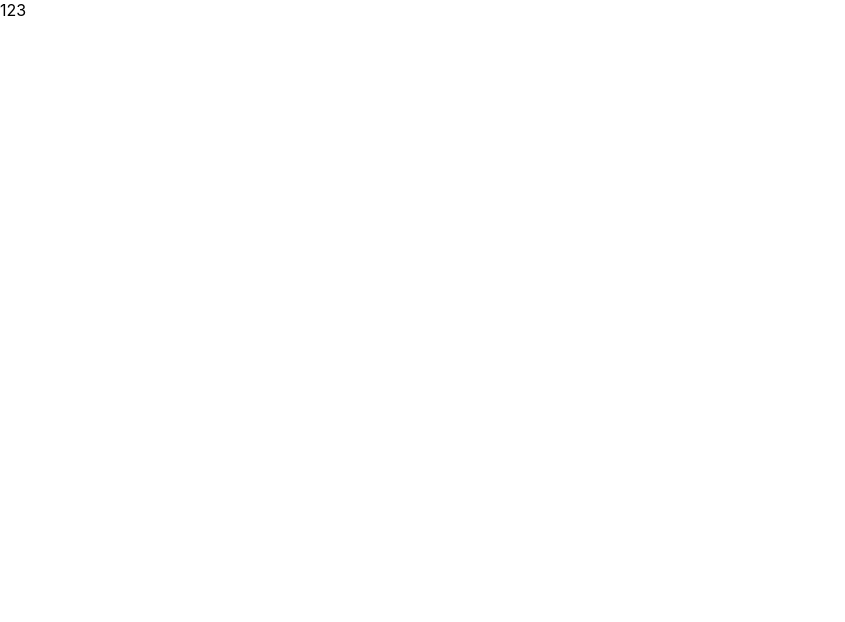
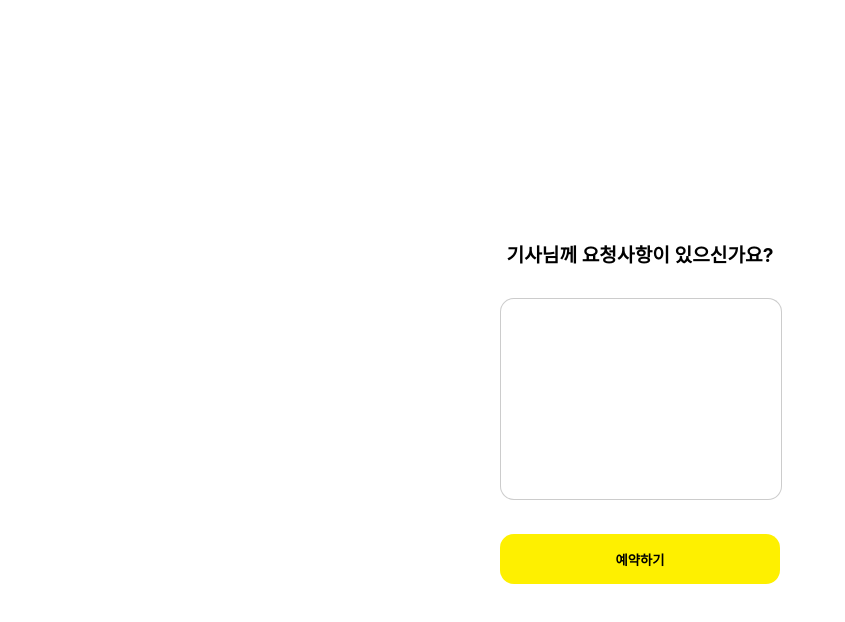
Before and after one commit to youngkwon02/JunctionX-MAEMO, a React (Create React App) app in the folder frontend/maemo-fe/: page /request in a window 1280 px wide. Shown: the top 622 px of the page, without its empty margins (0-845 px from the left). Built offline with nearby package versions, Linux system fonts and the light colour scheme; sample sign-in values are in the browser's storage.

Commit message:
refactor : requestView

```diff
--- /dev/null
+++ b/frontend/maemo-fe/src/components/RequestView/button/booking.jsx
@@ -0,0 +1,23 @@
+import React from 'react'
+import styled from 'styled-components';
+
+const StyledBookingButton = styled.button`
+    width: 100%;
+    height: 50px;
+    background-color: #fef000;
+    color: black;
+    border: none;
+    font-weight: bold;
+    margin-top: 30px;
+    border-radius: 14px;
+`;
+
+const BookingButton = ({children, ...props}) => {
+    return (
+        <StyledBookingButton onClick={props.onClick} type="submit">
+        {children}
+        </StyledBookingButton>
+    )
+}
+
+export default BookingButton;
--- /dev/null
+++ b/frontend/maemo-fe/src/components/RequestView/div/container.jsx
@@ -0,0 +1,27 @@
+import React from 'react';
+import styled from 'styled-components';
+
+const StyledContainer = styled.div`
+    text-align: center;
+    padding: 20px;
+    width: 280px;
+    height: 300px;
+    margin: auto;
+    position: absolute;
+    top: 50%;
+    left: 50%;
+    margin-top: -180px;
+    margin-left: -160px;
+`;
+
+const Container = ({children, ...props}) => {
+    return (
+        <>
+          <StyledContainer>
+          {children}
+          </StyledContainer>
+        </>
+    )
+}
+
+export default Container;
--- /dev/null
+++ b/frontend/maemo-fe/src/components/RequestView/div/hello.jsx
@@ -0,0 +1,25 @@
+import React from 'react';
+import styled from 'styled-components';
+
+const StyledHello = styled.div`
+    color: black;
+    font-weight: bold;
+    border: none;
+    font-size: 1.2em;
+		word-break: keep-all;
+    margin-bottom: 30px;
+    text-align: center;
+`;
+
+const Hello = ({children}) => {
+    return (
+        <>
+        	<StyledHello>
+          기사님께 요청사항이 있으신가요?
+          {children}
+          </StyledHello>
+        </>
+    )
+}
+
+export default Hello;
--- /dev/null
+++ b/frontend/maemo-fe/src/components/RequestView/input/textarea.jsx
@@ -0,0 +1,26 @@
+import React from 'react';
+import styled from 'styled-components';
+
+const StyledTextArea = styled.textarea`
+    color: black;
+    border: none;
+		word-break: keep-all;
+    width: calc(100% - 40px);
+    height: 160px;
+    border: 1px solid rgba(0, 0, 0, .2);
+    border-radius: 14px;
+    resize: none;
+    padding: 20px;
+`;
+
+const TextArea = ({children, ...props}) => {
+    return (
+        <>
+        	<StyledTextArea onChange={props.onChange}>
+          {children}
+          </StyledTextArea>
+        </>
+    )
+}
+
+export default TextArea;
--- a/frontend/maemo-fe/src/views/RequestView.jsx
+++ b/frontend/maemo-fe/src/views/RequestView.jsx
@@ -1,11 +1,29 @@
-import React from 'react'
+import React, {useState} from 'react'
+import Container from '../components/RequestView/div/container'
+import Hello from '../components/RequestView/div/hello'
+import TextArea from '../components/RequestView/input/textarea'
+import BookingButton from '../components/RequestView/button/booking'
 import {useLocation} from 'react-router-dom'
 
 const RequestView = () => {
   const location = useLocation()
+  const [msg, setMsg] = useState("")
   console.log(location.state)
+  const requestHandler = (e) => {
+    setMsg(e.target.value)
+  }
+
+  const clickHandler = () => {
+    console.log("h",msg)
+    console.log({msg, ...location.state})
+  }
+
   return (
-    <div>{123}</div>
+    <Container>
+      <Hello></Hello>
+      <TextArea onChange={requestHandler}></TextArea>
+      <BookingButton onClick={clickHandler}>예약하기</BookingButton>
+    </Container>
   )
 }
 
```
Also changed, not shown: frontend/maemo-fe/src/assets/enter.svg.
